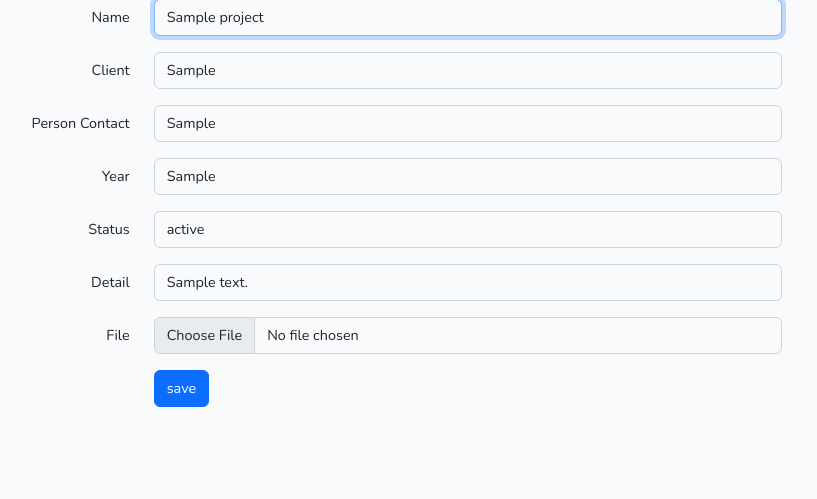
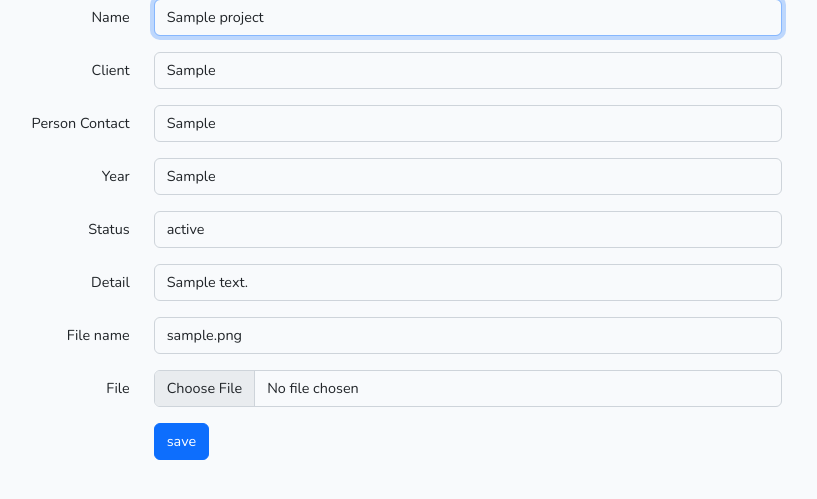
Before and after one commit to ForsanNemah/pdf_projects, a Laravel app: page /projects/1/edit in a window 1280 px wide. Shown: the part 160-659 px from the top of the page, without its empty margins (281-1098 px from the left). Run offline with Laravel 9, Linux system fonts and the light colour scheme; a user stored in the database is signed in; tables that the repository leaves empty hold one stand-in row (values such as "Sample post"); style sheets or scripts are compiled from the project's sources.

Commit message:
final teck dash boared

```diff
--- a/app/Http/Controllers/ProjectsController.php
+++ b/app/Http/Controllers/ProjectsController.php
@@ -166,10 +166,14 @@ $name=rand(10, 30).$name;
 
        $request->validate([
         'name' => 'required',
-        'file_name' => 'required|mimes:csv,txt,xlx,xls,pdf|max:2048',
+
 
     ]);
 
+
+    $data = $request->all();
+
+    if ( $request->hasFile('file_name') ) {
 
         $name=$request->file('file_name')->getClientOriginalName();
         $name=rand(10, 30).$name;
@@ -177,12 +181,51 @@ $name=rand(10, 30).$name;
                // echo  $path;
                //echo  $name;
 
-               $data = $request->all();
+
 
                 $data['file_name']=$path;
 
 
+               $old_file_path= public_path()."/".$data['old_file_name'];
+              echo   unlink( $old_file_path );
+
+
+    }else{
+        unset($data['file_name']);
+
+
+    }
+
+    unset($data['old_file_name']);
+
+
+
+
+
+
+
+
+
+
+
+
+
+
+
+
+
+
+
+
+
+
+
+
+
+
         $project->update( $data );
+
+
 
         return redirect()->route('projects.index')
                         ->with('success','project updated successfully');
--- a/resources/views/admin/projects/edit.blade.php
+++ b/resources/views/admin/projects/edit.blade.php
@@ -23,7 +23,7 @@
         </div>
     @endif
 
-    <form action="{{ route('projects.update',$project->id) }}" method="POST">
+    <form action="{{ route('projects.update',$project->id) }}" method="POST"  enctype="multipart/form-data">
         @csrf
         @method('PUT')
 
@@ -106,6 +106,16 @@
 
 
 
+    <div class="row mb-3">
+        <label for="email" class="col-md-4 col-form-label text-md-end">File name</label>
+
+        <div class="col-md-6">
+            <input id="email" type="text" class="form-control" value="{{ $project->file_name }}"   name="old_file_name" autofocus   >
+
+
+        </div>
+    </div>
+
 
 
 
@@ -120,7 +130,7 @@
         <label for="email" class="col-md-4 col-form-label text-md-end">File</label>
 
         <div class="col-md-6">
-            <input id="email" type="file" class="form-control"    name="file_name" autofocus required   >
+            <input id="email" type="file" class="form-control"    name="file_name" autofocus     >
 
 
         </div>
```
Also changed, not shown: resources/views/auth/login.blade.php (+2 -10 lines), public/my_files/1029WhatsApp Image 2023-02-03 at 3.12.32 AM.jpeg (added), public/my_files/1629WhatsApp Image 2023-02-03 at 3.12.32 AM.jpeg (added), public/my_files/2329WhatsApp Image 2023-02-03 at 3.12.32 AM.jpeg (added), public/my_files/29WhatsApp Image 2023-02-03 at 3.12.32 AM.jpeg (added), 1 other file. Lines whose indentation alone changed are shown as unchanged.
